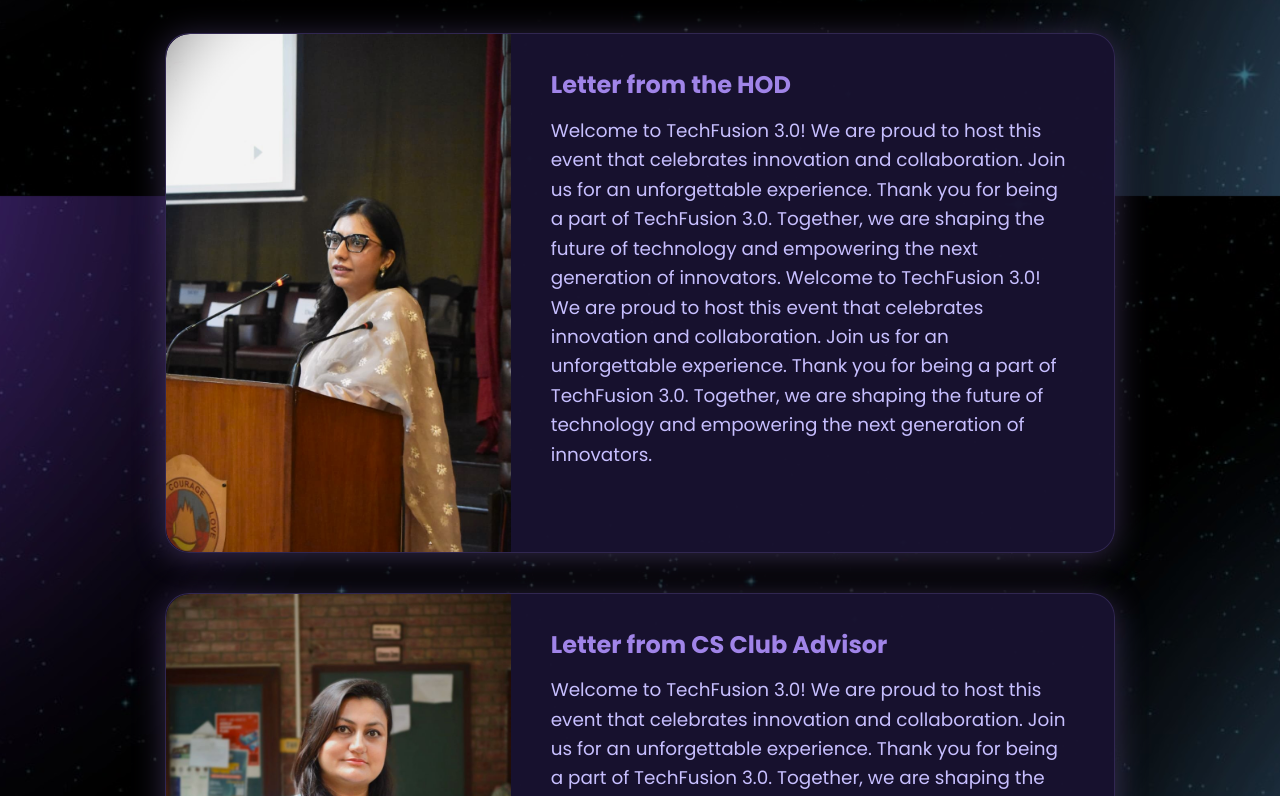
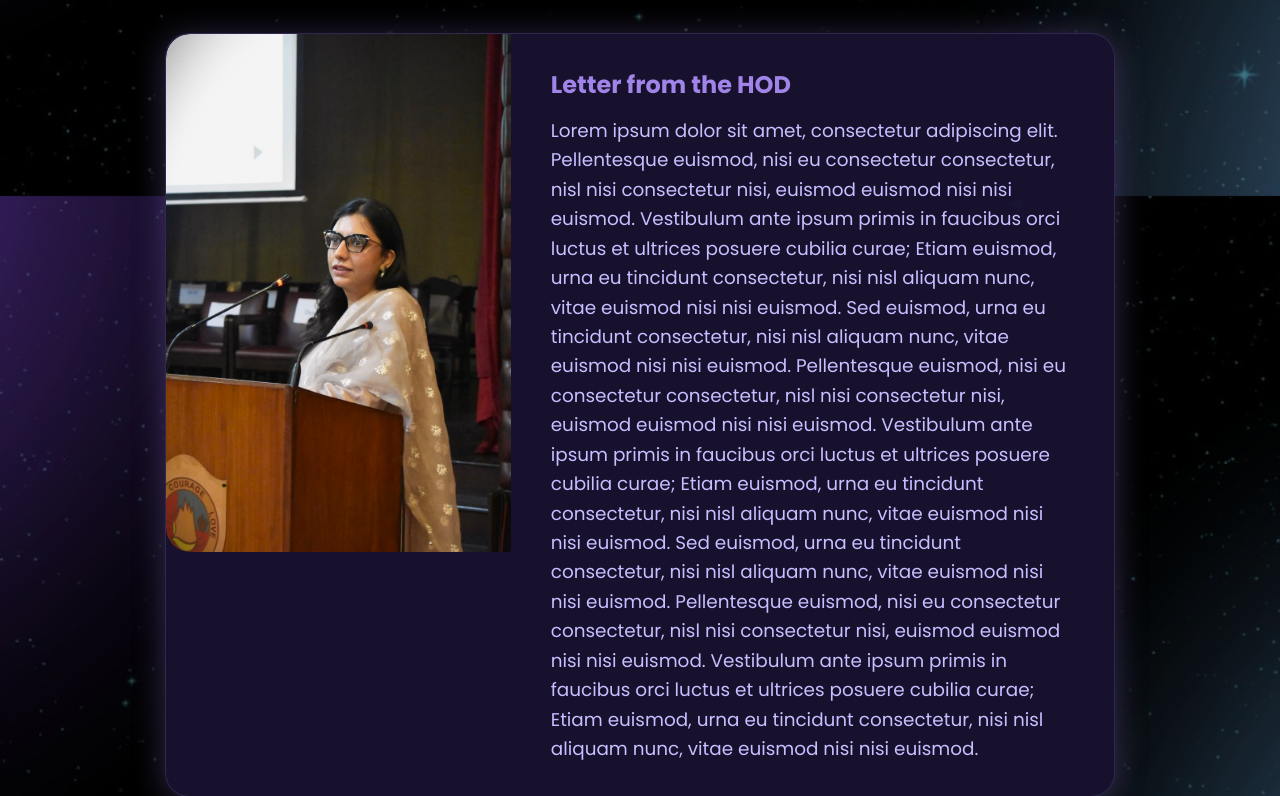
Before and after one commit to rahemeen1/TechFusion3.0, a React (Vite) app: page / in a window 1280 px wide. Shown: the part 604-1400 px from the top of the page. Built offline with nearby package versions, Linux system fonts and the light colour scheme.

Commit message:
ms rida picture

```diff
--- a/src/pages/Home.jsx
+++ b/src/pages/Home.jsx
@@ -5,6 +5,8 @@
 import faheelaImg from '../assets/faheela.jpeg';
 import rahemeenImg from '../assets/rahemeen.jpeg';
 import drsidraImg from '../assets/drsidra.jpeg';
+ import msidaImg from '../assets/msida.jpg.jpeg';
+
 import { motion, useScroll, useTransform } from 'framer-motion'
 import { ArrowRight, Sparkles } from 'lucide-react'
 import { Link } from 'react-router-dom'
@@ -65,26 +67,17 @@
           {
             img: drsidraImg,
             heading: 'Letter from the HOD',
-            text: `Welcome to TechFusion 3.0! We are proud to host this event that celebrates innovation and collaboration. Join us for an unforgettable experience.
-                  Thank you for being a part of TechFusion 3.0. Together, we are shaping the future of technology and empowering the next generation of innovators.
-                  Welcome to TechFusion 3.0! We are proud to host this event that celebrates innovation and collaboration. Join us for an unforgettable experience.
-                  Thank you for being a part of TechFusion 3.0. Together, we are shaping the future of technology and empowering the next generation of innovators.`
+            text: `Lorem ipsum dolor sit amet, consectetur adipiscing elit. Pellentesque euismod, nisi eu consectetur consectetur, nisl nisi consectetur nisi, euismod euismod nisi nisi euismod. Vestibulum ante ipsum primis in faucibus orci luctus et ultrices posuere cubilia curae; Etiam euismod, urna eu tincidunt consectetur, nisi nisl aliquam nunc, vitae euismod nisi nisi euismod. Sed euismod, urna eu tincidunt consectetur, nisi nisl aliquam nunc, vitae euismod nisi nisi euismod. Pellentesque euismod, nisi eu consectetur consectetur, nisl nisi consectetur nisi, euismod euismod nisi nisi euismod. Vestibulum ante ipsum primis in faucibus orci luctus et ultrices posuere cubilia curae; Etiam euismod, urna eu tincidunt consectetur, nisi nisl aliquam nunc, vitae euismod nisi nisi euismod. Sed euismod, urna eu tincidunt consectetur, nisi nisl aliquam nunc, vitae euismod nisi nisi euismod. Pellentesque euismod, nisi eu consectetur consectetur, nisl nisi consectetur nisi, euismod euismod nisi nisi euismod. Vestibulum ante ipsum primis in faucibus orci luctus et ultrices posuere cubilia curae; Etiam euismod, urna eu tincidunt consectetur, nisi nisl aliquam nunc, vitae euismod nisi nisi euismod.`
           },
           {
             img: drghousiaImg,
             heading: 'Letter from CS Club Advisor',
-            text: `Welcome to TechFusion 3.0! We are proud to host this event that celebrates innovation and collaboration. Join us for an unforgettable experience.
-                  Thank you for being a part of TechFusion 3.0. Together, we are shaping the future of technology and empowering the next generation of innovators.
-                  Welcome to TechFusion 3.0! We are proud to host this event that celebrates innovation and collaboration. Join us for an unforgettable experience.
-                  Thank you for being a part of TechFusion 3.0. Together, we are shaping the future of technology and empowering the next generation of innovators.`
+            text: `Lorem ipsum dolor sit amet, consectetur adipiscing elit. Pellentesque euismod, nisi eu consectetur consectetur, nisl nisi consectetur nisi, euismod euismod nisi nisi euismod. Vestibulum ante ipsum primis in faucibus orci luctus et ultrices posuere cubilia curae; Etiam euismod, urna eu tincidunt consectetur, nisi nisl aliquam nunc, vitae euismod nisi nisi euismod. Sed euismod, urna eu tincidunt consectetur, nisi nisl aliquam nunc, vitae euismod nisi nisi euismod. Pellentesque euismod, nisi eu consectetur consectetur, nisl nisi consectetur nisi, euismod euismod nisi nisi euismod. Vestibulum ante ipsum primis in faucibus orci luctus et ultrices posuere cubilia curae; Etiam euismod, urna eu tincidunt consectetur, nisi nisl aliquam nunc, vitae euismod nisi nisi euismod. Sed euismod, urna eu tincidunt consectetur, nisi nisl aliquam nunc, vitae euismod nisi nisi euismod. Pellentesque euismod, nisi eu consectetur consectetur, nisl nisi consectetur nisi, euismod euismod nisi nisi euismod. Vestibulum ante ipsum primis in faucibus orci luctus et ultrices posuere cubilia curae; Etiam euismod, urna eu tincidunt consectetur, nisi nisl aliquam nunc, vitae euismod nisi nisi euismod.`
           },
           {
-            img: faheelaImg,
+            img: msidaImg,
             heading: 'Letter from IEEE Advisor',
-            text: `Welcome to TechFusion 3.0! We are proud to host this event that celebrates innovation and collaboration. Join us for an unforgettable experience.
-                  Thank you for being a part of TechFusion 3.0. Together, we are shaping the future of technology and empowering the next generation of innovators.
-                  Welcome to TechFusion 3.0! We are proud to host this event that celebrates innovation and collaboration. Join us for an unforgettable experience.
-                  Thank you for being a part of TechFusion 3.0. Together, we are shaping the future of technology and empowering the next generation of innovators.`
+            text: `Lorem ipsum dolor sit amet, consectetur adipiscing elit. Pellentesque euismod, nisi eu consectetur consectetur, nisl nisi consectetur nisi, euismod euismod nisi nisi euismod. Vestibulum ante ipsum primis in faucibus orci luctus et ultrices posuere cubilia curae; Etiam euismod, urna eu tincidunt consectetur, nisi nisl aliquam nunc, vitae euismod nisi nisi euismod. Sed euismod, urna eu tincidunt consectetur, nisi nisl aliquam nunc, vitae euismod nisi nisi euismod. Pellentesque euismod, nisi eu consectetur consectetur, nisl nisi consectetur nisi, euismod euismod nisi nisi euismod. Vestibulum ante ipsum primis in faucibus orci luctus et ultrices posuere cubilia curae; Etiam euismod, urna eu tincidunt consectetur, nisi nisl aliquam nunc, vitae euismod nisi nisi euismod. Sed euismod, urna eu tincidunt consectetur, nisi nisl aliquam nunc, vitae euismod nisi nisi euismod. Pellentesque euismod, nisi eu consectetur consectetur, nisl nisi consectetur nisi, euismod euismod nisi nisi euismod. Vestibulum ante ipsum primis in faucibus orci luctus et ultrices posuere cubilia curae; Etiam euismod, urna eu tincidunt consectetur, nisi nisl aliquam nunc, vitae euismod nisi nisi euismod.`
           },
         ].map((card, idx) => (
           <motion.div
@@ -173,7 +166,5 @@
     </div>
   )
 }
-<div className="info-card couture">
-  ...
-</div>
+
 export default Home
```
Also changed, not shown: src/assets/msida.jpg.jpeg (added).
